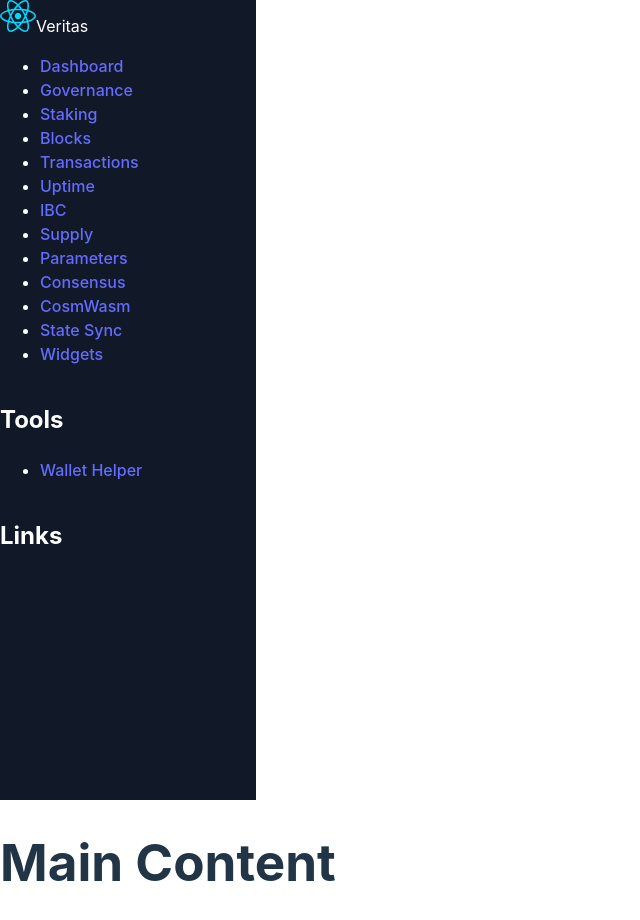
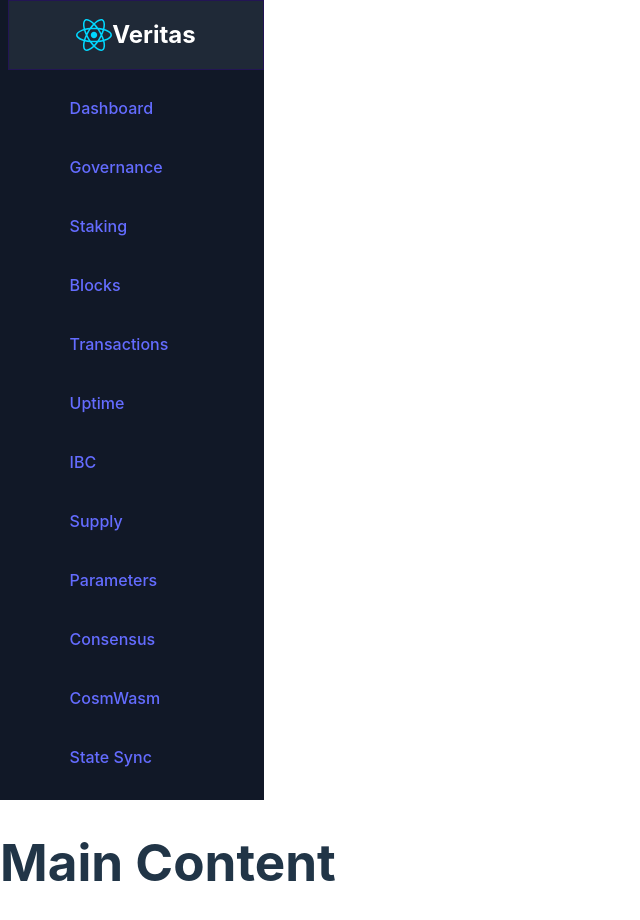
Before and after one commit to emrecura8/veritas-frontend, a React (Vite) app in the folder veritas-frontend/: page / in a window 1280 px wide. Shown: the top 920 px of the page, without its empty margins (0-640 px from the left). Built offline with nearby package versions, Linux system fonts and the light colour scheme.

Commit message:
navbar modify

```diff
--- a/veritas-frontend/src/components/Sidebar.jsx
+++ b/veritas-frontend/src/components/Sidebar.jsx
@@ -4,22 +4,22 @@ const Sidebar = () => {
   return (
     <aside className="sidebar">
       {/* Logo / Brand */}
-      <div className="flex items-center px-4 py-4 bg-gray-800">
+      <div className="logo">
         <img
           src="/src/assets/react.svg"
           alt="Veritas Logo"
           className="w-8 h-8 mr-2"
         />
-        <span className="text-xl font-bold">Veritas</span>
+        <span className="navheader">Veritas</span>
       </div>
 
       {/* Navigation */}
-      <nav className="flex-1 overflow-y-auto px-4 py-4">
-        <ul className="space-y-1">
+      <nav className="nav">
+        <ul className="uppernav">
           <li>
             <a
               href="#dashboard"
-              className="block px-3 py-2 rounded hover:bg-gray-700"
+              className="dashboard"
             >
               Dashboard
             </a>
@@ -27,7 +27,7 @@ const Sidebar = () => {
           <li>
             <a
               href="#governance"
-              className="block px-3 py-2 rounded hover:bg-gray-700"
+              className="governance"
             >
               Governance
             </a>
@@ -35,7 +35,7 @@ const Sidebar = () => {
           <li>
             <a
               href="#staking"
-              className="block px-3 py-2 rounded hover:bg-gray-700"
+              className="staking"
             >
               Staking
             </a>
@@ -43,7 +43,7 @@ const Sidebar = () => {
           <li>
             <a
               href="#blocks"
-              className="block px-3 py-2 rounded hover:bg-gray-700"
+              className="blocks"
             >
               Blocks
             </a>
@@ -51,7 +51,7 @@ const Sidebar = () => {
           <li>
             <a
               href="#transactions"
-              className="block px-3 py-2 rounded hover:bg-gray-700"
+              className="transactions"
             >
               Transactions
             </a>
@@ -59,7 +59,7 @@ const Sidebar = () => {
           <li>
             <a
               href="#uptime"
-              className="block px-3 py-2 rounded hover:bg-gray-700"
+              className="uptime"
             >
               Uptime
             </a>
@@ -67,7 +67,7 @@ const Sidebar = () => {
           <li>
             <a
               href="#ibc"
-              className="block px-3 py-2 rounded hover:bg-gray-700"
+              className="ibc"
             >
               IBC
             </a>
@@ -75,7 +75,7 @@ const Sidebar = () => {
           <li>
             <a
               href="#supply"
-              className="block px-3 py-2 rounded hover:bg-gray-700"
+              className="supply"
             >
               Supply
             </a>
@@ -83,7 +83,7 @@ const Sidebar = () => {
           <li>
             <a
               href="#parameters"
-              className="block px-3 py-2 rounded hover:bg-gray-700"
+              className="parameters"
             >
               Parameters
             </a>
@@ -91,7 +91,7 @@ const Sidebar = () => {
           <li>
             <a
               href="#consensus"
-              className="block px-3 py-2 rounded hover:bg-gray-700"
+              className="consensus"
             >
               Consensus
             </a>
@@ -99,7 +99,7 @@ const Sidebar = () => {
           <li>
             <a
               href="#cosmwasm"
-              className="block px-3 py-2 rounded hover:bg-gray-700"
+              className="cosmwasm"
             >
               CosmWasm
             </a>
@@ -107,7 +107,7 @@ const Sidebar = () => {
           <li>
             <a
               href="#statesync"
-              className="block px-3 py-2 rounded hover:bg-gray-700"
+              className="statesync"
             >
               State Sync
             </a>
@@ -115,7 +115,7 @@ const Sidebar = () => {
           <li>
             <a
               href="#widgets"
-              className="block px-3 py-2 rounded hover:bg-gray-700"
+              className="widgets"
             >
               Widgets
             </a>
@@ -124,15 +124,15 @@ const Sidebar = () => {
       </nav>
 
       {/* Tools */}
-      <div className="px-4 py-3 bg-gray-800">
-        <h2 className="text-sm uppercase text-gray-400 tracking-wider mb-2">
+      <div className="bottom">
+        <h2 className="bottomtext">
           Tools
         </h2>
-        <ul className="space-y-1">
+        <ul className="bottomlist">
           <li>
             <a
               href="#wallet-helper"
-              className="block px-3 py-2 rounded hover:bg-gray-700"
+              className="bottomlist"
             >
               Wallet Helper
             </a>
@@ -141,36 +141,36 @@ const Sidebar = () => {
       </div>
 
       {/* Links */}
-      <div className="px-4 py-3 bg-gray-900">
-        <h2 className="text-sm uppercase text-gray-400 tracking-wider mb-2">
+      <div className="bottom">
+        <h2 className="bottomtext">
           Links
         </h2>
-        <div className="flex items-center space-x-4">
+        <ul className="bottomlist">
+          <li>
             <a
-            href="https://twitter.com/your-account"
-            target="_blank"
-            rel="noopener noreferrer"
-            className="hover:text-blue-400"
+              href="#wallet-helper"
+              className="bottomlist"
             >
-
+              twitter
             </a>
+          </li>
+          <li>
             <a
-            href="https://discord.com/invite/your-invite"
-            target="_blank"
-            rel="noopener noreferrer"
-            className="hover:text-indigo-400"
+              href="#wallet-helper"
+              className="bottomlist"
             >
-
+              discord
             </a>
+          </li>
+          <li>
             <a
-            href="https://github.com/your-repo"
-            target="_blank"
-            rel="noopener noreferrer"
-            className="hover:text-gray-400"
+              href="#wallet-helper"
+              className="bottomlist"
             >
-
+              github
             </a>
-        </div>
+          </li>
+        </ul>
       </div>
     </aside>
   );
--- a/veritas-frontend/src/theme/Sidebar.css
+++ b/veritas-frontend/src/theme/Sidebar.css
@@ -5,11 +5,82 @@
     height: 100vh;
     display: flex;
     flex-direction: column;
+    padding-left: 0.5rem;
+    overflow-y:auto;
+}
+
+.sidebar li{
+    padding-top: 20px;
 }
 
 .logo{
     display: flex;
     align-items: center;
+    justify-content: center;
     padding: 1rem;
     background-color: #1f2937;
+    border: 1px solid #231554;
 }
+
+.nav {
+    flex:content;
+    padding: 0.10rem;
+}
+
+.navheader {
+    font-size:x-large;
+    font-weight: bold;
+    display: flex;
+    text-align: center;
+}
+
+.uppernav  {
+    margin-top: 0.15rem;
+    padding: 0.15rem 0.10rem;
+    padding-left: 10px;
+    padding-right: 10px;
+}
+
+.nav ul li {
+    display: flex;
+    border-radius: 0.375rem;
+    align-items: center;
+    justify-content: left;
+    padding-bottom: 15px;
+    padding-left:50px;
+    text-align: center;
+    padding-top: -10px;
+}
+
+.nav ul li:hover {
+    background-color: #374151;
+    border-radius: 0.375rem;
+}
+
+.bottom{
+    padding-left: 1rem;
+    padding-right: 1rem;
+}
+
+.bottomtext{
+    font-size: 0.875rem;
+    text-transform: uppercase;
+    color: #9ca3af;
+    letter-spacing: 0.05em;
+    margin-bottom: 0.5rem;
+}
+
+.bottomlist > * + * {
+    margin-top: 0.25rem;
+    flex:content;
+}
+
+.bottomlist {
+    display: block;
+    padding: 0.5rem 0.75rem;
+    border-radius: 0.375rem;
+}
+
+.bottomlist li:hover {
+    background-color: #374151;
+}
```
Lines whose indentation alone changed are shown as unchanged.
